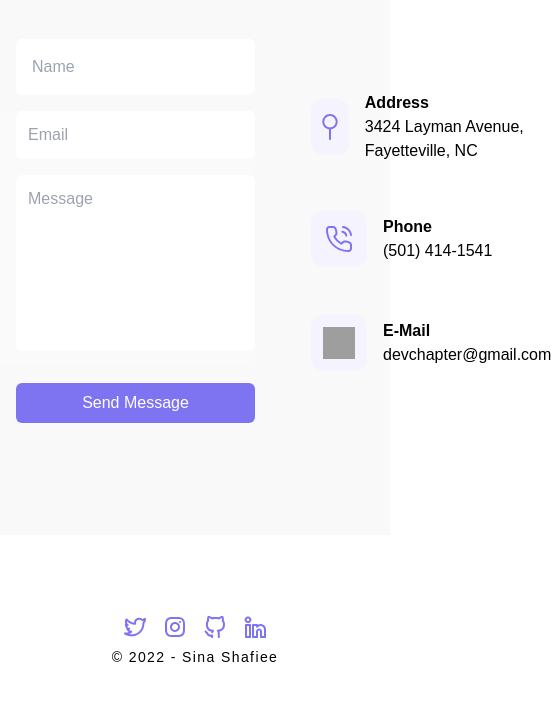
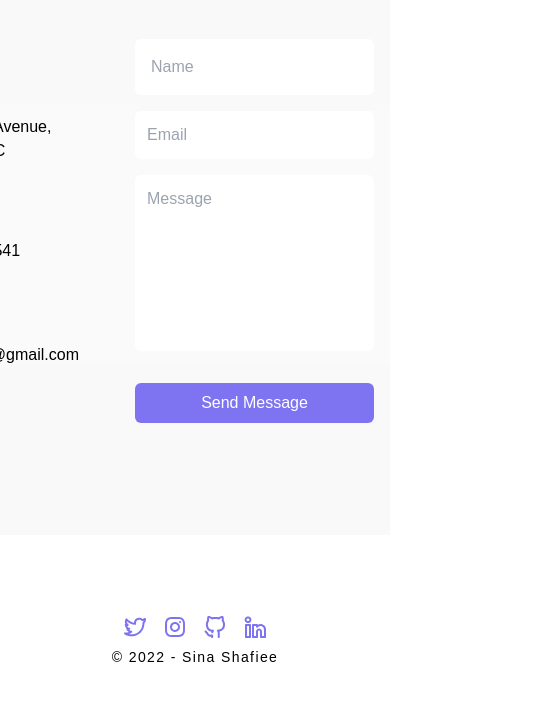
Before and after one commit to Sina-shafiee/portfolio, a React (Create React App) app: page / in a window 390 px wide. Shown: the part 8018-8719 px from the top of the page, 551 px wide, since content can reach past the window. Built offline with nearby package versions, Linux system fonts and the light colour scheme; grey boxes are pictures that could not be loaded.

Commit message:
fix contact display

```diff
--- a/src/components/Contact/Contact.jsx
+++ b/src/components/Contact/Contact.jsx
@@ -10,7 +10,7 @@ const Contact = () => {
       id="testmonials"
       className="bg-[#f8f8f8c0] dark:bg-[#1E1E1E] mt-14 py-24"
     >
-      <section className="container p-4 mx-auto flex lg:flex-col gap-14 items-center">
+      <section className="container p-4 mx-auto flex flex-row-reverse lg:flex-col gap-14 items-center">
         <form className="flex flex-col w-full lg:w-1/2">
           <input
             className="p-4 rounded-md dark:bg-[#303030]"
```
